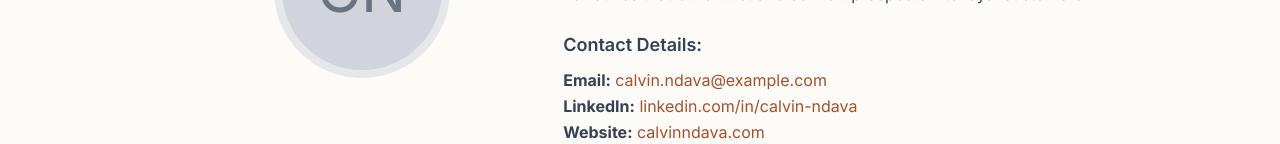
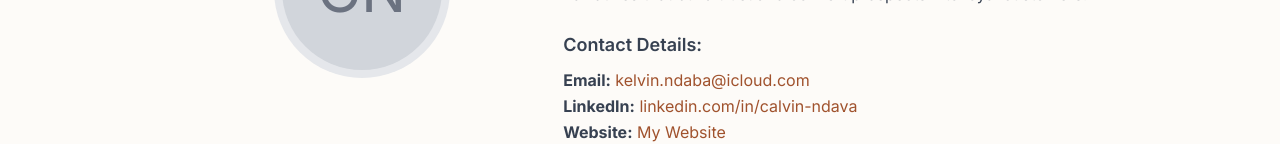
Before and after one commit to tacsecurityservices/MyPortfolio, a plain HTML site: page index.html in a window 1280 px wide. Shown: the part 810-954 px from the top of the page. Drawn offline with nearby package versions, Linux system fonts and the light colour scheme.

Commit message:
Update index.html

```diff
--- a/index.html
+++ b/index.html
@@ -84,9 +84,9 @@
                     <p class="mt-4">Specializing in email marketing, landing pages, and long-form sales letters, I translate complex product features into compelling narratives that build trust and convert prospects into loyal customers.</p>
                      <div class="mt-6">
                         <h3 class="font-semibold text-lg mb-2">Contact Details:</h3>
-                        <p><strong>Email:</strong> <a href="mailto:kelvin.ndaba@icloud.com" class="accent-text hover:underline">calvin.ndava@example.com</a></p>
+                        <p><strong>Email:</strong> <a href="mailto:kelvin.ndaba@icloud.com" class="accent-text hover:underline">kelvin.ndaba@icloud.com</a></p>
                         <p><strong>LinkedIn:</strong> <a href="https://linkedin.com/in/calvin-ndava" target="_blank" class="accent-text hover:underline">linkedin.com/in/calvin-ndava</a></p>
-                        <p><strong>Website:</strong> <a href="https://calvinndava.com" target="_blank" class="accent-text hover:underline">calvinndava.com</a></p>
+                        <p><strong>Website:</strong> <a href="https://tacsecurityservices.github.io/MyPortfolio/" target="_blank" class="accent-text hover:underline">My Website</a></p>
                     </div>
                 </div>
             </div>
```
